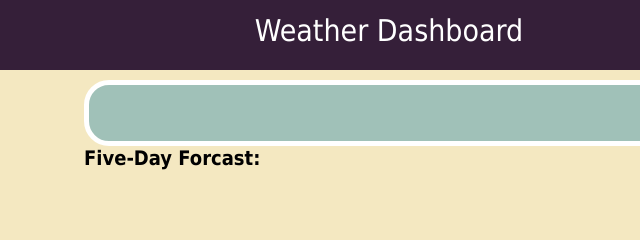
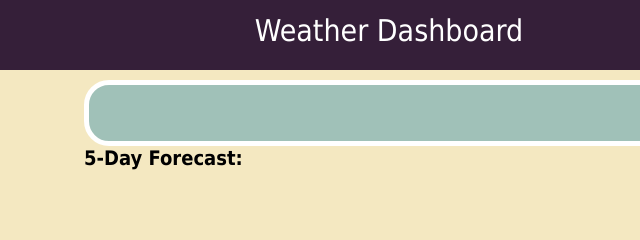
Before and after one commit to mackenzie-wentworth/weather-dashboard, a plain HTML site: page index.html in a window 1280 px wide. Shown: the full height of the page, 251-891 px from the left. Drawn offline with nearby package versions, Linux system fonts and the light colour scheme; a web font is replaced by a local one.

Commit message:
updated '5-day-forecast' h6 title in html; updated mock-up description in README with updated screenshot image for 5-day-forecast

```diff
--- a/index.html
+++ b/index.html
@@ -59,7 +59,7 @@
                     </div>
                 </div>
 
-                <h6>Five-Day Forcast:</h6>
+                <h6>5-Day Forecast:</h6>
                 <div class="card-deck">
 
                 </div>
```
Also changed, not shown: assets/images/deployed-page-weather-dashboard.png, 1 other file.
